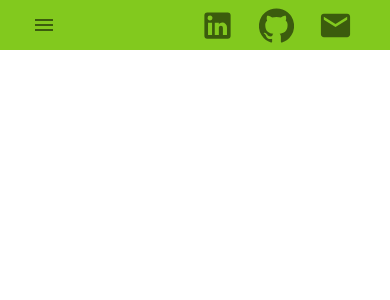
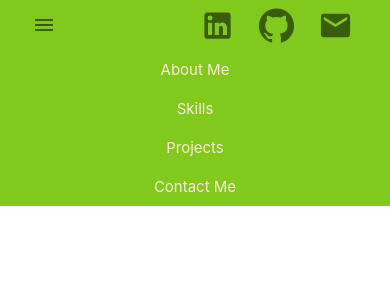
Before and after one commit to jsuderman/personal-portfolio, a React (Create React App) app: page / in a window 390 px wide. Both pictures are taken after a click on the button 44 px from the left and 25 px from the top of the page. Shown: the top 300 px of the page. Built offline with nearby package versions, Linux system fonts and the light colour scheme.

Commit message:
added responsive nav bar

```diff
--- a/src/components/Navigation/Navigation.css
+++ b/src/components/Navigation/Navigation.css
@@ -27,16 +27,21 @@
 
 }
 
-.navigation__links {
+.navigation__left .navigation__links {
     max-height: 80px;
 }
 
-.navigation__links > button {
+.navigation__left > button {
     display: none;
     margin-left: 20px;
 }
 
-.navigation__links > a {
+.navigation__left > #hidden {
+    display: flex;
+
+}
+
+.navigation__left .navigation__links > a {
     text-decoration: none;
     color: antiquewhite;
     font-size: 20px;
@@ -44,17 +49,33 @@
 }
 
 @media only screen and (max-width: 850px) {
-    .navigation__links > a {
+    .navigation__left .navigation__links > a {
         font-size: 15px;
     }
 }
 
 @media only screen and (max-width: 700px) {
-    .navigation__links > button {
+    .navigation__left > button {
         display: flex
     }
 
-    .navigation__links > a {
+    .navigation__links {
         display: none
     }
+
+    .navigation__left > #hidden {
+        position: absolute;
+        left: 0px;
+        top: 50px;
+        max-height: 230px;
+        width: 100%;
+        background-color: #82c91e;
+        display: flex;
+        flex-direction: column;
+        align-items: center;
+    }
+
+    .navigation__left > #hidden > a {
+        margin: 10px;
+    }
 }
--- a/src/components/Navigation/Navigation.js
+++ b/src/components/Navigation/Navigation.js
@@ -15,13 +15,13 @@ function Navigation() {
     return (
         <div className="navigation">
             <div className="navigation__left">
-                <div className="navigation__links">
+                <div className="navigation__links" id={showLinks ? "hidden" : ""}>
                     <a href="/">About Me</a>
                     <a href="/">Skills</a>
                     <a href="/">Projects</a>
                     <a href="/">Contact Me</a>
-                    <IconButton> <MenuIcon /> </IconButton>
                 </div>
+                <IconButton onClick={() => setShowLinks(!showLinks)}> <MenuIcon /> </IconButton>
             </div>
 
             <div className="navigation__right">
```
Also changed, not shown: 1 other file (tests, documents, lock files or other folders).
